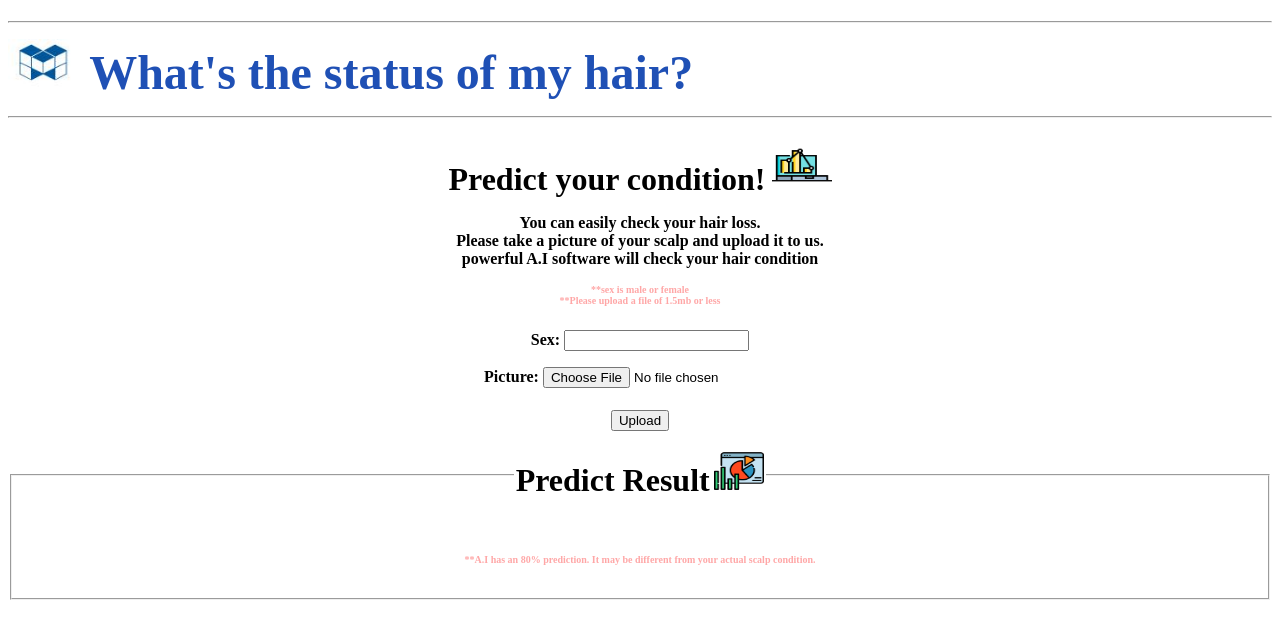
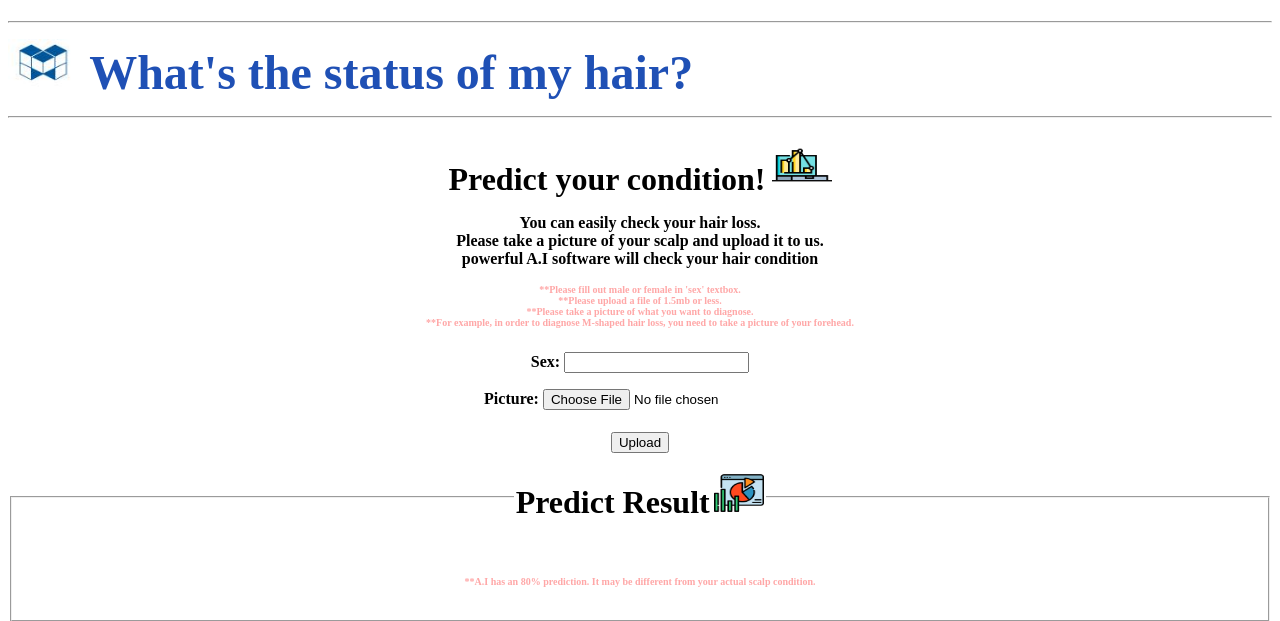
Before and after one commit to JoHyunGeun/django, a Django app: page / in a window 1280 px wide. Shown: the top 621 px of the page. Run offline with Django 3.2, Linux system fonts and the light colour scheme.

Commit message:
Update index.html

```diff
--- a/groovenauts/predict/templates/predict/index.html
+++ b/groovenauts/predict/templates/predict/index.html
@@ -55,8 +55,10 @@
 	Please take a picture of your scalp and upload it to us.<br>
 	powerful A.I software will check your hair condition</p></font>
 	<font size = 1 color=#FFA7A7>
-	<p>**sex is male or female<br>
-	**Please upload a file of 1.5mb or less
+	<p>**Please fill out male or female in 'sex' textbox.<br>
+	**Please upload a file of 1.5mb or less.<br>
+	**Please take a picture of what you want to diagnose.<br>
+	**For example, in order to diagnose M-shaped hair loss, you need to take a picture of your forehead.
 	<p/></font>
 	<font size = 3>
 	<form method='Post' action="" enctype="multipart/form-data">{% csrf_token %}
```
